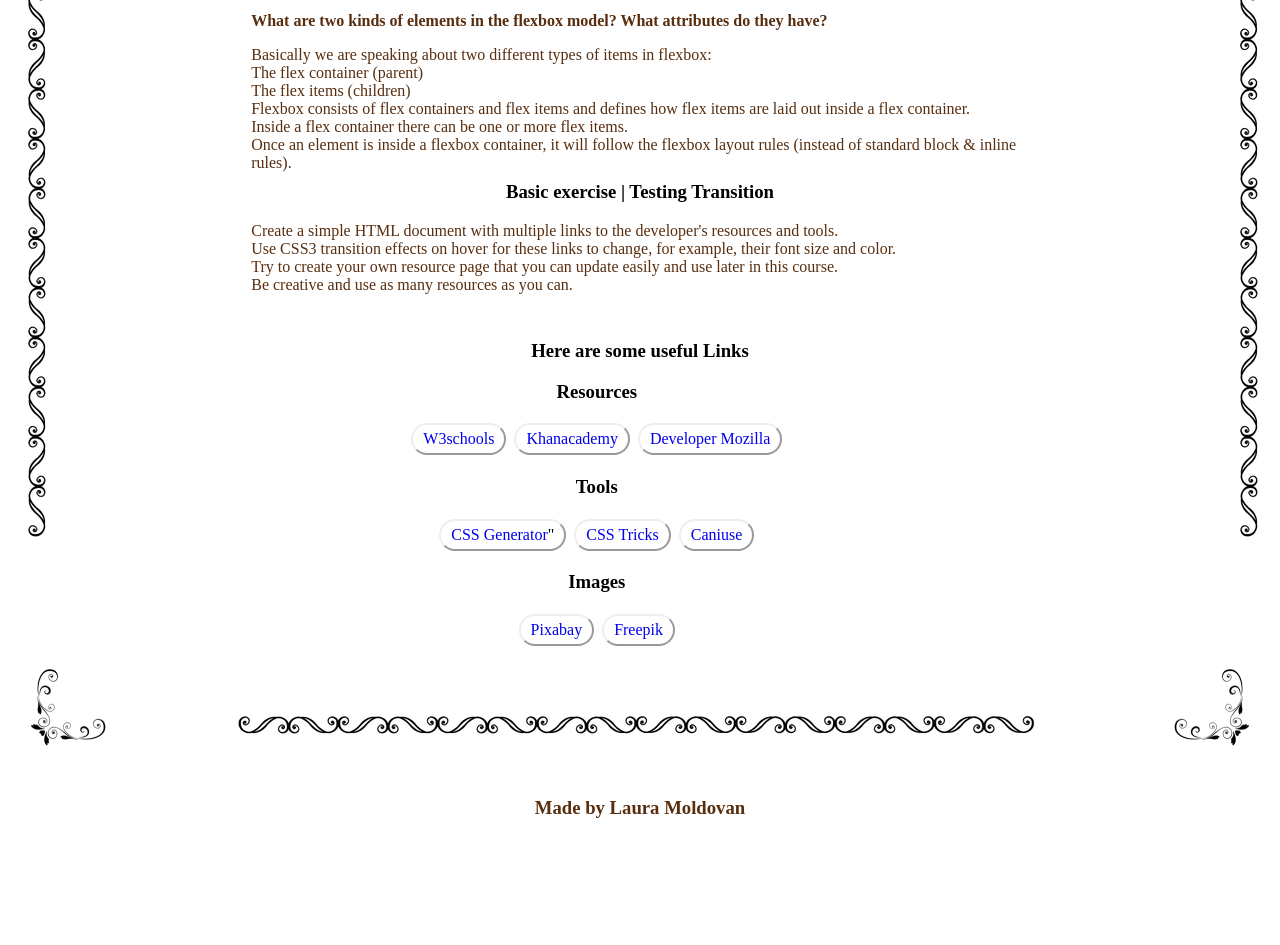
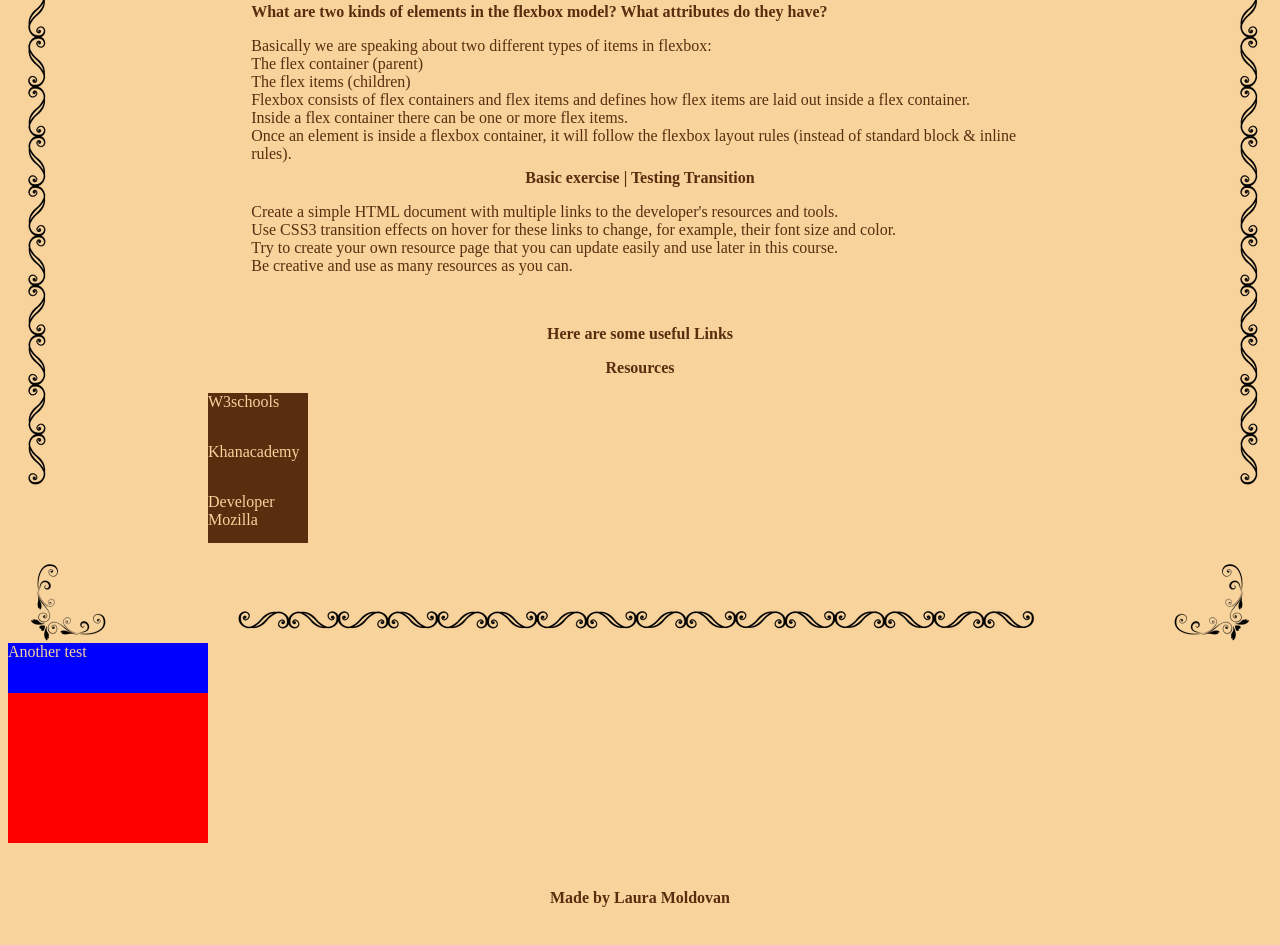
Before and after one commit to MLauraDom/Begining-3, a plain HTML site: page Basic/index.html in a window 1280 px wide. Shown: the part 487-1432 px from the top of the page. Before the commit the page ends 1363 px from the top, so only its background shows below. Drawn offline with Linux system fonts and the light colour scheme.

Commit message:
intermediate and basic changes

```diff
--- a/Basic/index.html
+++ b/Basic/index.html
@@ -66,22 +66,23 @@
             </p>
         </div>
         <h3>Here are some useful Links</h3>
-        <section>
+        <!-- <section> -->
             <h3>
                 Resources
             </h3>
-            <div class=button>
-                <a href="https://www.w3schools.com/html/default.asp">W3schools</a>
+            <div class="divbutton">
+                <!-- <p>W3schools</p> -->
+                <a class="button" href="https://www.w3schools.com/html/default.asp">W3schools</a>
             </div>
-            <div class=button>
-                <a href="https://www.khanacademy.org/computing/computer-programming">Khanacademy</a>
+            <div class=divbutton>
+                <a class="button" href="https://www.khanacademy.org/computing/computer-programming">Khanacademy</a>
             </div>
-            <div class=button>
-                <a href="https://developer.mozilla.org/">Developer Mozilla</a>
+            <div class=divbutton>
+                <a class="button" href="https://developer.mozilla.org/">Developer Mozilla</a>
             </div>
-        </section>
+        <!-- </section> -->
 
-        <section>
+        <!-- <section>
             <h3>
                 Tools
             </h3>
@@ -106,10 +107,10 @@
             <div class=button>
                 <a href="https://de.freepik.com/">Freepik</a>
             </div>
-        </section>
+        </section> -->
 
     </main>
-
+<div id="test"><a href="bla">Another test</a></div>
     <footer>
         <h3>
             Made by Laura Moldovan
--- a/Basic/sass-css/style2.sass
+++ b/Basic/sass-css/style2.sass
@@ -1,97 +1,100 @@
 body
-    background-color:rgb(248, 211, 156)
-
+    color: rgb(88, 46, 15)
+    font-size: medium
+    background-color: rgb(248, 211, 156)
 
 main
-    background-color:rgb(248, 211, 156)
+    background-color: rgb(248, 211, 156)
     background-repeat: no-repeat
     background-image: url("../img/up.png"), url("../img/horizontal.png"), url("../img/vertikal.png"), url("../img/vertikal.png"), url("../img/left.png"), url("../img/right.png")
     background-position: center top, bottom center, left center, right center, bottom left, bottom right
     padding: 100px 200px
 
-
-h1
-    color:rgb(88, 46, 15)
+h1,h3
+    color: rgb(88, 46, 15)
     text-align: center
-    font-size:medium
-
-
-h3
-    color:rgb(88, 46, 15)
-    text-align: center
-    font-size:medium
-
-
-p
-    color: rgb(88, 46, 15)
     font-size: medium
-
-
 a
     font-style: bold
     text-decoration: none
-    color:rgb(248, 211, 156)
-    font-size:medium
-
+    color: rgb(248, 211, 156)
+    font-size: medium
+    background-color: rgb(88, 46, 15)
+    width: 100%
+    transition: 2s
+    display: inline-block
+    width: 50px
+    height: 50px
 
 .div1
     width: 90%
     height: 150px
     margin: auto
 
-
 .div1:hover
-    background-color:rgb(255, 255, 255)
+    background-color: rgb(255, 255, 255)
     width: 100%
     height: 170px
     border-radius: 5px
     padding: 5px
-
 
 .div2
     width: 90%
     height: 140px
     margin: auto
     transition: height 1s, width 1s, transform 1s
-    color:rgb(88, 46, 15)
-
+    color: rgb(88, 46, 15)
 
 .div2:hover
-    background-color:rgb(255, 255, 255)
+    background-color: rgb(255, 255, 255)
     width: 100%
     height: 150px
     border-radius: 5px
     padding: 5px
 
+.button
+    width: 100%
+    // background-color: rgb(88, 46, 15)
+    // margin: 2px
+    // border-radius: 25px
+    // text-align: center
+    // display: inline-block
+    // transition: 2s
+    // width: 50px
+    // height: 10px
 
+.divbutton
+    // @extend .button
+    // background-color: rgb(248, 211, 156)
+    width: 100px
+    height: 50px
+    // border: solid red 1px
+    // margin: 0 20px
 
-.button
-    color:rgb(88, 46, 15)
-    border: 2px outset
-    margin: 2px
-    border-radius: 25px
-    padding: 5px 10px
-    text-align: center
-    display: inline-block
-
-
-.button:hover
-    color:rgb(156, 98, 57)
-    border: 1px inset  rgb(61, 37, 21)
-
+.divbutton:hover a
+    // color: rgb(156, 98, 57)
+    // border: 1px inset rgb(61, 37, 21)
+    transform: rotateY(360deg)
 
 li
-    color:rgb(88, 46, 15)
+    color: rgb(88, 46, 15)
     font-size: medium
-    font-style:normal
+    font-style: normal
 
 section
     text-align: center
     width: 90%
-
 
 footer
     text-align: center
     font-style: bold
     color: rgb(88, 46, 15)
     padding: 30px
+
+#test
+    width: 200px
+    height: 200px
+    background-color: red
+    a
+        background-color: blue
+        width: 100%
```
Also changed, not shown: Intermediate/intermediate.html (added, +21 -0 lines), Basic/sass-css/style2.css, Intermediate/Scss-Css/intermediate-style.css (added), Intermediate/Scss-Css/intermediate-style.scss (added), 2 other files.
